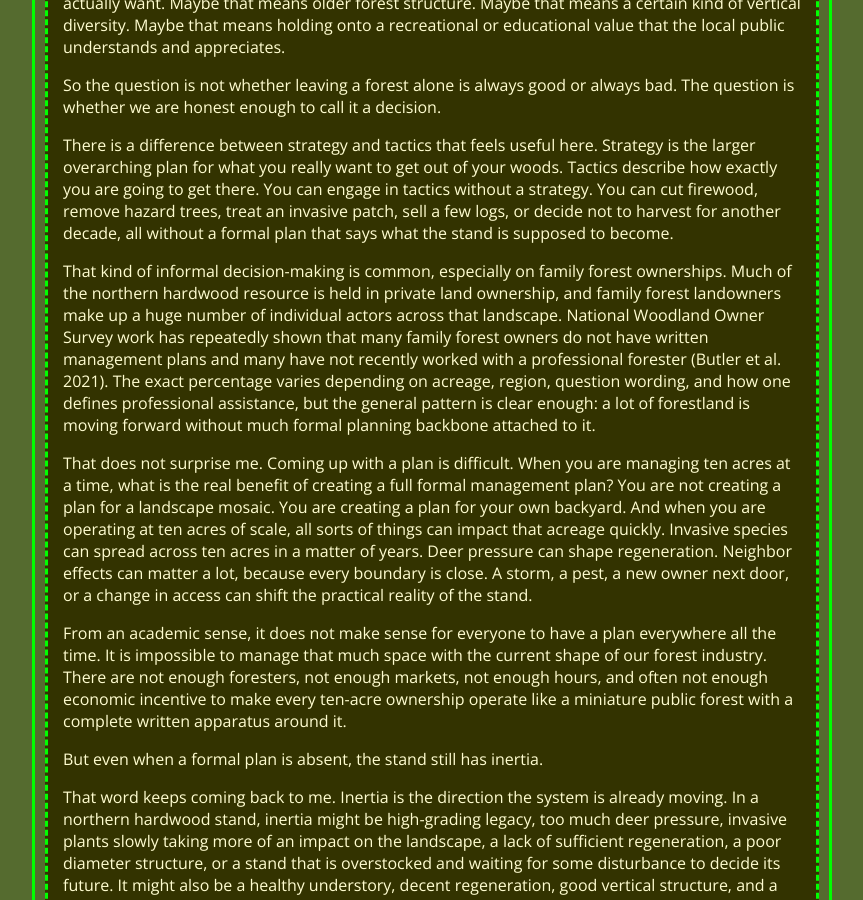
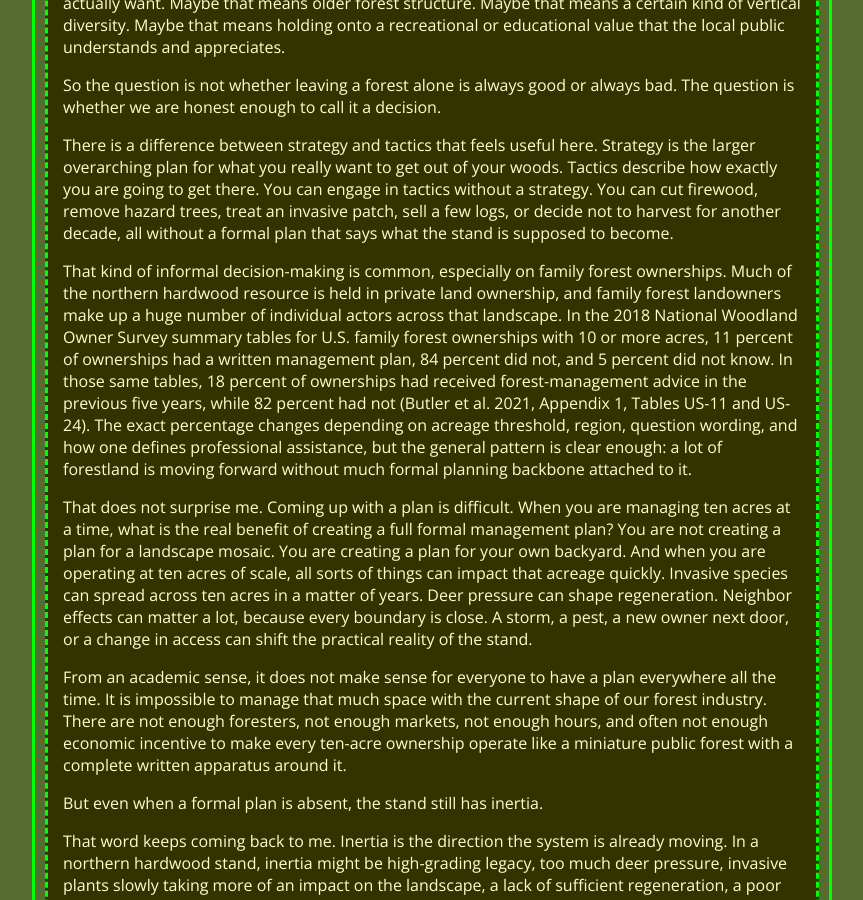
Before and after one commit to MtnTheMan/mtntheman.github.io, a Jekyll site: the page built from _posts/2026-07-15-nhr-log-13-no-plan-is-technically-still-a-plan.md, in a window 1280 px wide and 900 px high, scrolled down 632 px. Shown: the whole window, without its empty margins (208-1071 px from the left). Built offline with Jekyll 4.4.1, drawn with Linux system fonts in a browser that asks for light colours; some web fonts are replaced; some of the changed text lies outside the part shown.

Commit message:
Fact-check NHR Log 13 planning citation

```diff
--- a/_posts/2026-07-15-nhr-log-13-no-plan-is-technically-still-a-plan.md
+++ b/_posts/2026-07-15-nhr-log-13-no-plan-is-technically-still-a-plan.md
@@ -19,7 +19,7 @@ So the question is not whether leaving a forest alone is always good or always b
 
 There is a difference between strategy and tactics that feels useful here. Strategy is the larger overarching plan for what you really want to get out of your woods. Tactics describe how exactly you are going to get there. You can engage in tactics without a strategy. You can cut firewood, remove hazard trees, treat an invasive patch, sell a few logs, or decide not to harvest for another decade, all without a formal plan that says what the stand is supposed to become.
 
-That kind of informal decision-making is common, especially on family forest ownerships. Much of the northern hardwood resource is held in private land ownership, and family forest landowners make up a huge number of individual actors across that landscape. National Woodland Owner Survey work has repeatedly shown that many family forest owners do not have written management plans and many have not recently worked with a professional forester (Butler et al. 2021). The exact percentage varies depending on acreage, region, question wording, and how one defines professional assistance, but the general pattern is clear enough: a lot of forestland is moving forward without much formal planning backbone attached to it.
+That kind of informal decision-making is common, especially on family forest ownerships. Much of the northern hardwood resource is held in private land ownership, and family forest landowners make up a huge number of individual actors across that landscape. In the 2018 National Woodland Owner Survey summary tables for U.S. family forest ownerships with 10 or more acres, 11 percent of ownerships had a written management plan, 84 percent did not, and 5 percent did not know. In those same tables, 18 percent of ownerships had received forest-management advice in the previous five years, while 82 percent had not (Butler et al. 2021, Appendix 1, Tables US-11 and US-24). The exact percentage changes depending on acreage threshold, region, question wording, and how one defines professional assistance, but the general pattern is clear enough: a lot of forestland is moving forward without much formal planning backbone attached to it.
 
 That does not surprise me. Coming up with a plan is difficult. When you are managing ten acres at a time, what is the real benefit of creating a full formal management plan? You are not creating a plan for a landscape mosaic. You are creating a plan for your own backyard. And when you are operating at ten acres of scale, all sorts of things can impact that acreage quickly. Invasive species can spread across ten acres in a matter of years. Deer pressure can shape regeneration. Neighbor effects can matter a lot, because every boundary is close. A storm, a pest, a new owner next door, or a change in access can shift the practical reality of the stand.
 
@@ -79,4 +79,4 @@ If the inertia is bad, maybe the plan needs to stop pretending it is absent.
 
 ## Works Cited
 
-Butler, Brett J., Sarah M. Butler, Jesse Caputo, Jacqueline Dias, Amanda Robillard, and Emma M. Sass. 2021. *Family Forest Ownerships of the United States, 2018: Results from the USDA Forest Service, National Woodland Owner Survey.* General Technical Report NRS-199. USDA Forest Service, Northern Research Station. https://doi.org/10.2737/NRS-GTR-199
+Butler, Brett J., Sarah M. Butler, Jesse Caputo, Jacqueline Dias, Amanda Robillard, and Emma M. Sass. 2021. *Family Forest Ownerships of the United States, 2018: Results from the USDA Forest Service, National Woodland Owner Survey.* General Technical Report NRS-199. USDA Forest Service, Northern Research Station. https://doi.org/10.2737/NRS-GTR-199. Appendix 1: Summary Tables. https://doi.org/10.2737/NRS-GTR-199-Appendix1
```
